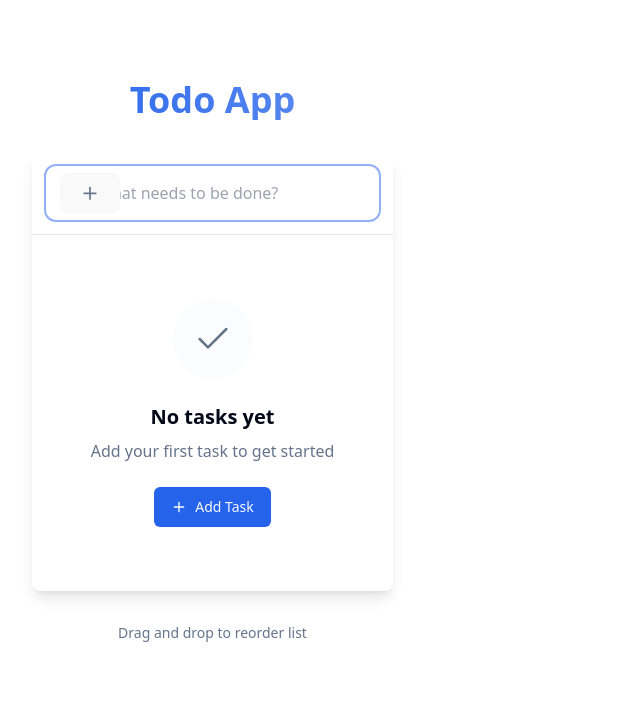
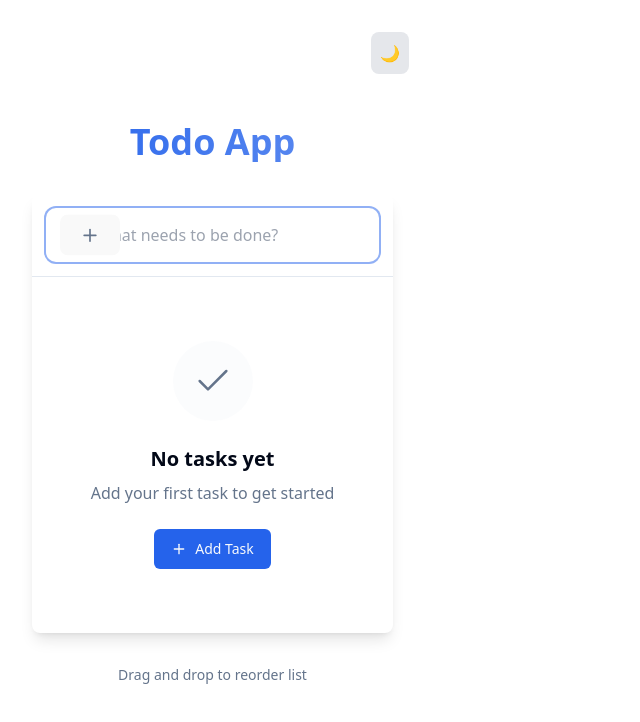
Before and after one commit to nexussjcet/Internship-Task, a React (Vite) app: page / in a window 1280 px wide. Shown: the top 722 px of the page, without its empty margins (0-640 px from the left). Built offline with nearby package versions, Linux system fonts and the light colour scheme.

Commit message:
Add dark mode toggle feature

```diff
--- a/src/App.tsx
+++ b/src/App.tsx
@@ -1,11 +1,15 @@
 import { TodoList } from '@/components/todo/TodoList';
+import { ThemeToggle } from './components/ui/ThemeToggle';
 
 export default function App() {
   return (
-    <div className="min-h-screen bg-background">
-      <main className="container mx-auto py-8 px-4">
+    <div className="min-h-screen bg-white dark:bg-gray-900 transition-colors">
+      <div className="container mx-auto px-4 py-8">
+        <div className="flex justify-end mb-4">
+          <ThemeToggle />
+        </div>
         <TodoList />
-      </main>
+      </div>
     </div>
   );
 }
--- /dev/null
+++ b/src/components/ui/ThemeToggle.tsx
@@ -0,0 +1,28 @@
+import { useState, useEffect } from 'react';
+
+export const ThemeToggle = () => {
+  const [isDark, setIsDark] = useState(() => {
+    if (typeof window !== 'undefined') {
+      return document.documentElement.classList.contains('dark');
+    }
+    return false;
+  });
+
+  useEffect(() => {
+    if (isDark) {
+      document.documentElement.classList.add('dark');
+    } else {
+      document.documentElement.classList.remove('dark');
+    }
+  }, [isDark]);
+
+  return (
+    <button
+      onClick={() => setIsDark(!isDark)}
+      className="p-2 rounded-lg bg-gray-200 dark:bg-gray-700 hover:bg-gray-300 dark:hover:bg-gray-600 transition-colors"
+      aria-label="Toggle theme"
+    >
+      {isDark ? '🌞' : '🌙'}
+    </button>
+  );
+};
--- a/tailwind.config.js
+++ b/tailwind.config.js
@@ -1,10 +1,10 @@
 /** @type {import('tailwindcss').Config} */
-module.exports = {
-  darkMode: ["class"],
+export default {
   content: [
     "./index.html",
     "./src/**/*.{js,ts,jsx,tsx}",
   ],
+  darkMode: 'class',
   theme: {
     extend: {
       colors: {
@@ -63,5 +63,5 @@ module.exports = {
       }
     }
   },
-  plugins: [require("tailwindcss-animate")]
+  plugins: []
 };
```
